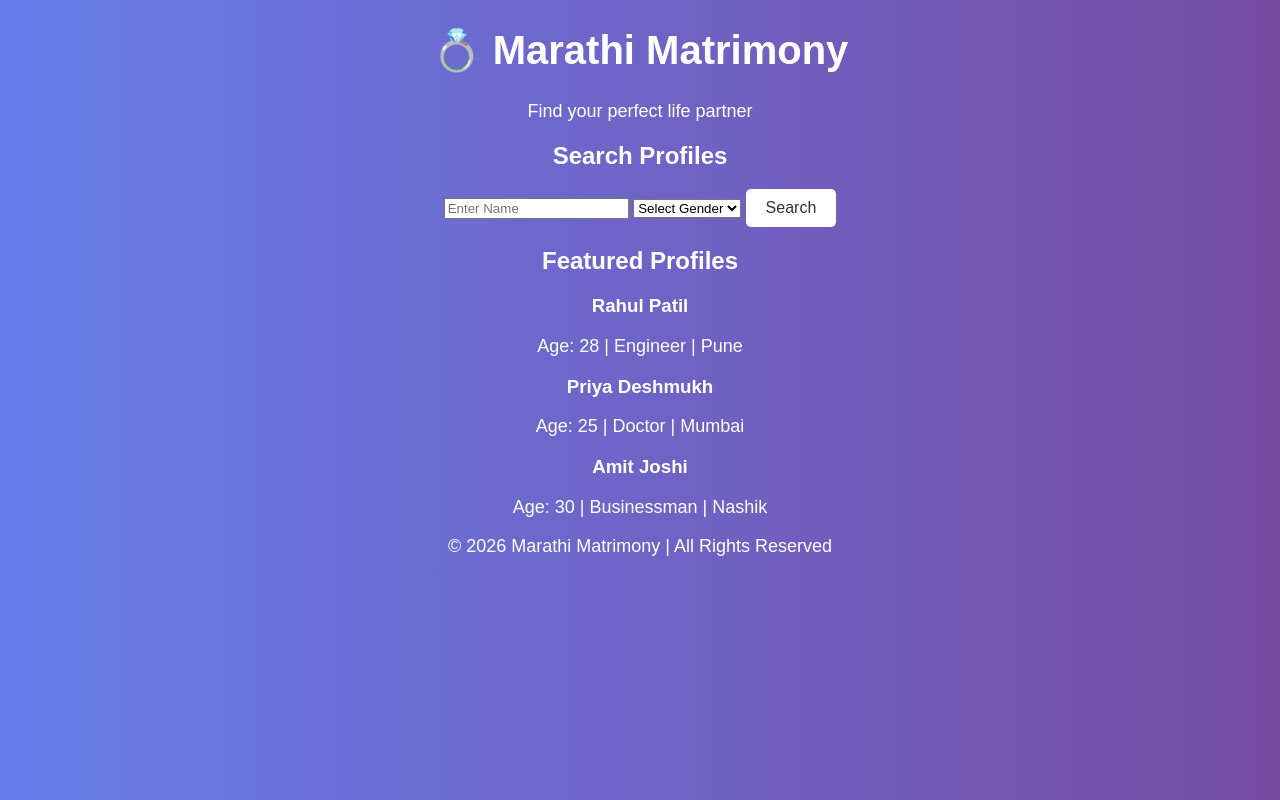
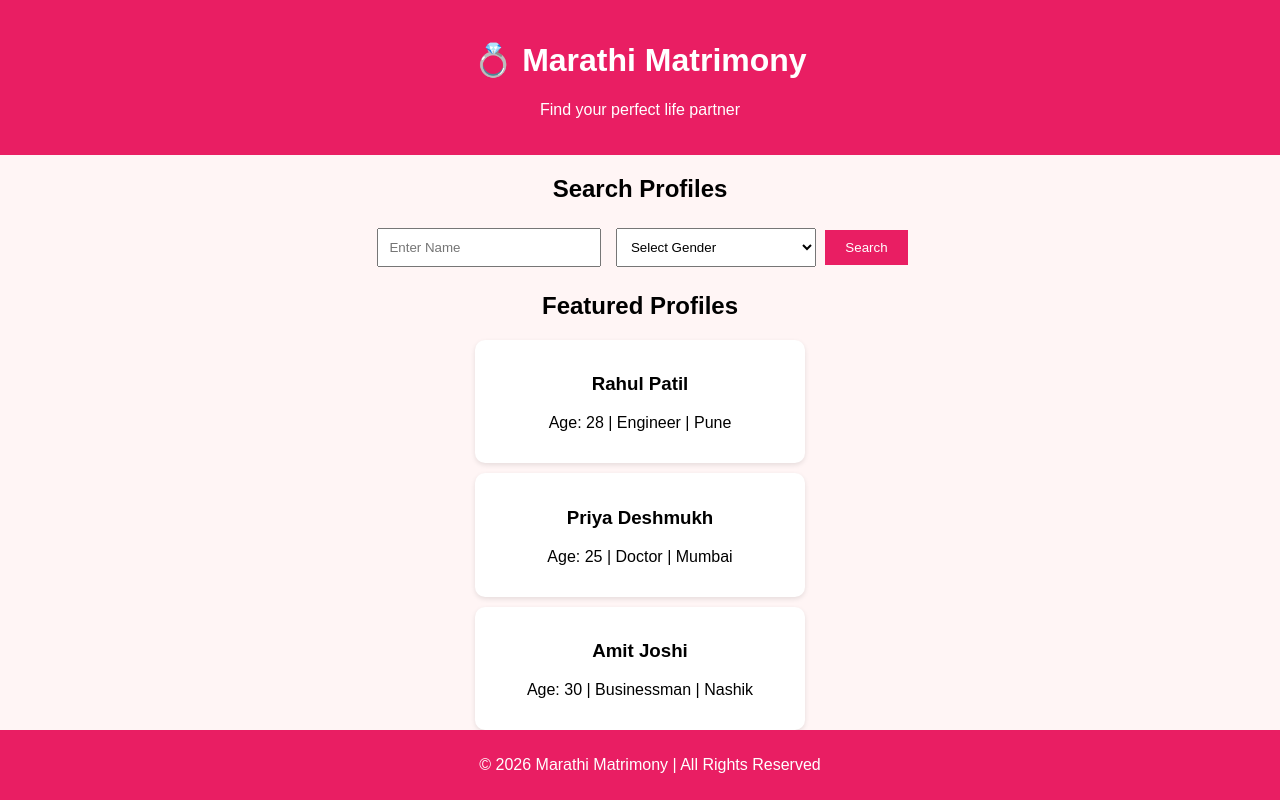
Before and after one commit to malidivya184/Repository-for-my-app, a plain HTML site: page index.html in a window 1280 px wide. Drawn offline with Linux system fonts and the light colour scheme.

Commit message:
Refactor CSS styles for improved layout and colors

```diff
--- a/style.css
+++ b/style.css
@@ -1,33 +1,59 @@
 body {
     margin: 0;
     font-family: Arial, sans-serif;
-    background: linear-gradient(to right, #667eea, #764ba2);
+    background-color: #fff5f5;
+}
+
+header {
+    background-color: #e91e63;
     color: white;
     text-align: center;
+    padding: 20px;
 }
 
-.container {
-    margin-top: 100px;
+.search {
+    text-align: center;
+    margin: 20px;
 }
 
-h1 {
-    font-size: 40px;
+.search input, .search select {
+    padding: 10px;
+    margin: 5px;
+    width: 200px;
 }
 
-p {
-    font-size: 18px;
-}
-
-button {
+.search button {
     padding: 10px 20px;
-    font-size: 16px;
-    background-color: white;
-    color: #333;
+    background-color: #e91e63;
+    color: white;
     border: none;
-    border-radius: 5px;
     cursor: pointer;
 }
 
-button:hover {
-    background-color: #ddd;
+.search button:hover {
+    background-color: #c2185b;
 }
+
+.profiles {
+    text-align: center;
+    margin: 20px;
+}
+
+.card {
+    background: white;
+    margin: 10px auto;
+    padding: 15px;
+    width: 300px;
+    border-radius: 10px;
+    box-shadow: 0 2px 5px rgba(0,0,0,0.1);
+}
+
+footer {
+    background-color: #e91e63;
+    color: white;
+    text-align: center;
+    padding: 10px;
+    position: fixed;
+    width: 100%;
+    bottom: 0;
+}
```
